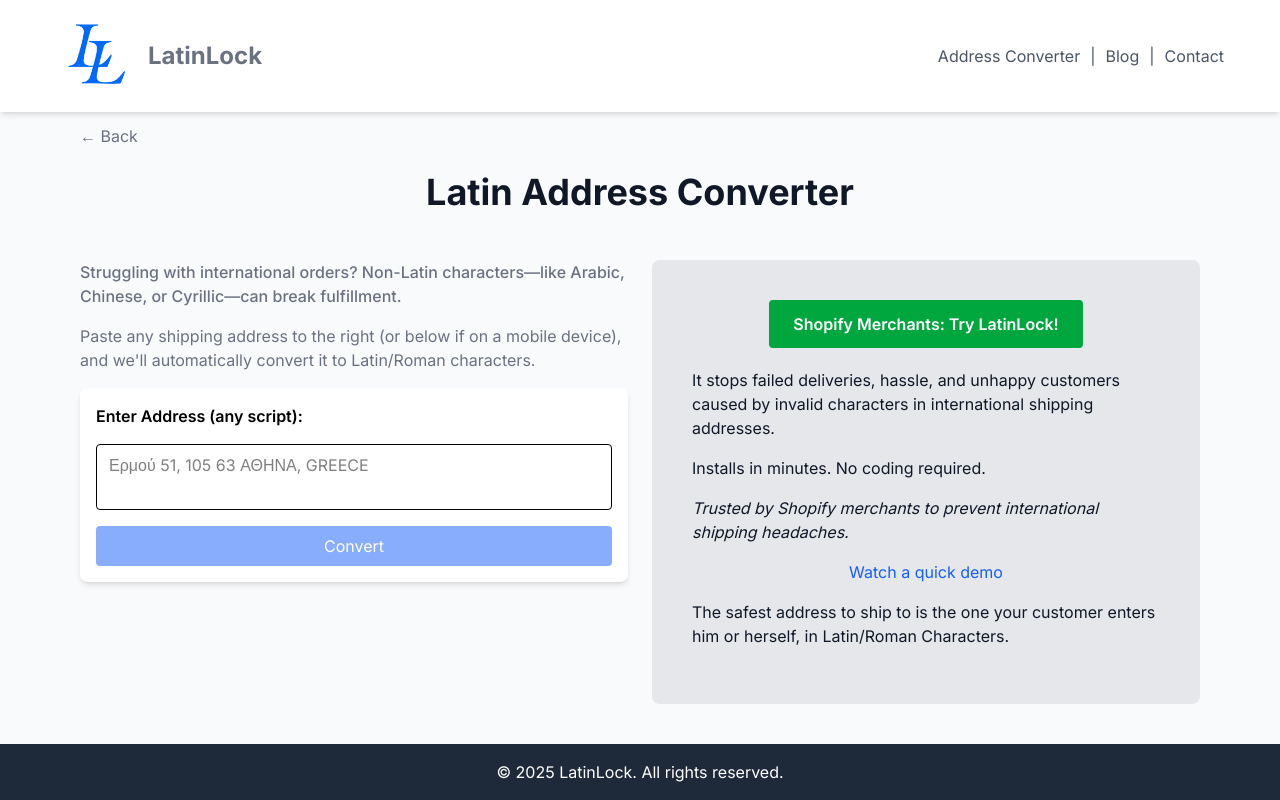
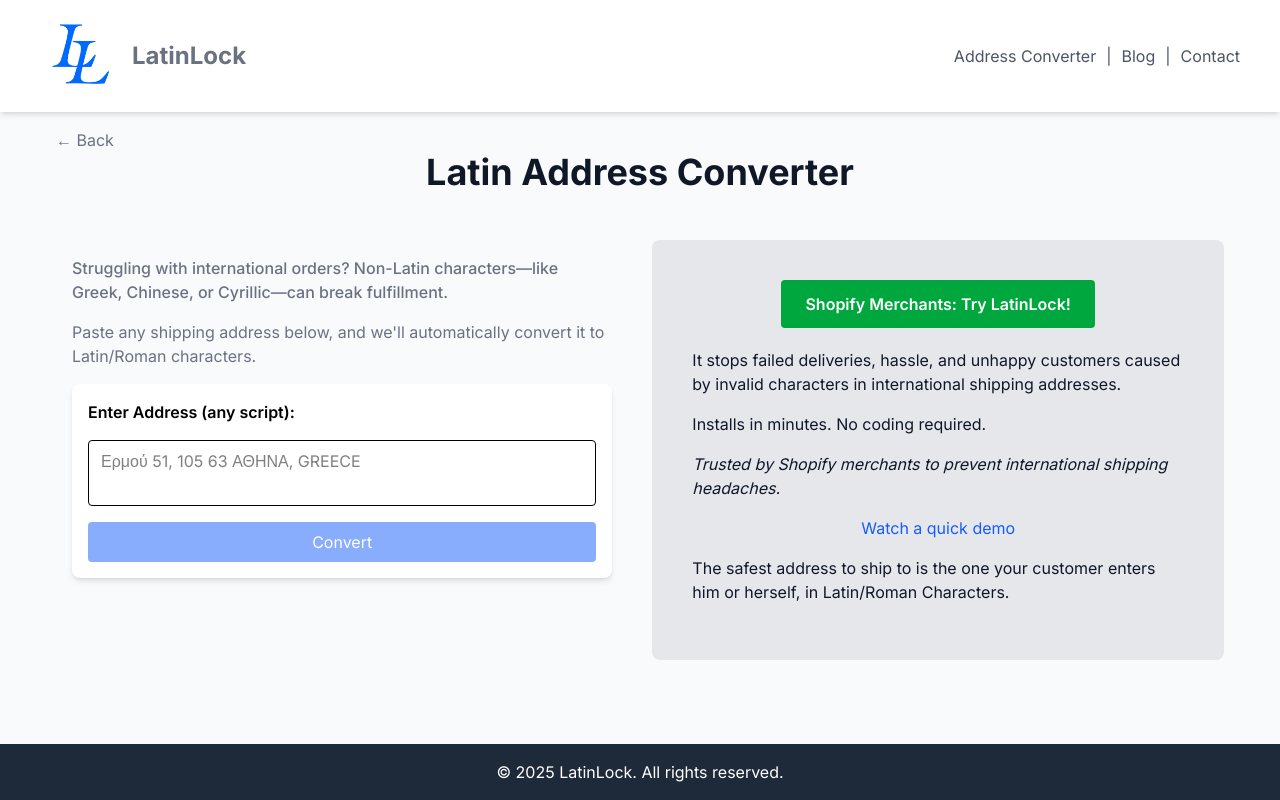
Before and after one commit to JohnE10/latinlocksite, a Next.js app: page /latinlock/latin-address-converter in a window 1280 px wide. Built offline with nearby package versions, Linux system fonts and the light colour scheme.

Commit message:
made ui mods

```diff
--- a/app/globals.css
+++ b/app/globals.css
@@ -13,6 +13,6 @@
 /* Optional: Custom utilities */
 @layer utilities {
   .container {
-    @apply max-w-[1200px] mx-auto px-4;
+    @apply max-w-[1200px] mx-auto;
   }
 }
--- a/app/latinlock/latin-address-converter/page.tsx
+++ b/app/latinlock/latin-address-converter/page.tsx
@@ -5,8 +5,8 @@
 
 export default function HomePage() {
   return (
-    <div className="py-3 mx-auto w-full">
-      <div className='ps-6'>
+    <div className="mx-auto w-full">
+      <div>
         <BackButton />
       </div>
 
@@ -15,16 +15,16 @@
       </h1>
 
       {/* Two-column layout on desktop; stacks on mobile */}
-      <div className="flex flex-col md:flex-row w-[90%] justify-between p-6 [@media(min-width:750px)]:w-[100%] mx-auto gap-6 items-start">
+      <div className="flex flex-col md:flex-row w-[90%] justify-between [@media(min-width:750px)]:w-[100%] mx-auto gap-6 mt-12 items-start">
 
         {/* left column: input form + CTA */}
-        <div className="md:w-1/2 flex flex-col items-center md:items-center w-full">
+        <div className="md:w-1/2 flex flex-col items-center md:items-center w-full p-4">
           <div className='text-gray-500'>
             <p className="mb-4 font-medium">
-              Struggling with international orders? Non-Latin characters—like Arabic, Chinese, or Cyrillic—can break fulfillment.
+              Struggling with international orders? Non-Latin characters—like Greek, Chinese, or Cyrillic—can break fulfillment.
             </p>
             <p className="mb-4">
-              Paste any shipping address to the right (or below if on a mobile device), and we'll automatically convert it to Latin/Roman characters.
+              Paste any shipping address below, and we'll automatically convert it to Latin/Roman characters.
             </p>
           </div>
 
--- a/app/layout.js
+++ b/app/layout.js
@@ -18,7 +18,7 @@
       <body className={`${inter.className} flex flex-col min-h-screen bg-gray-50`}>
         <GA4 />
         <Header />
-        <main className="flex-grow container">{children}</main>
+        <main className="flex-grow container p-4">{children}</main>
         <Footer />
       </body>
     </html>
--- a/components/BackButton.tsx
+++ b/components/BackButton.tsx
@@ -7,7 +7,7 @@
   return (
     <button
       onClick={() => router.back()}
-      className="inline-flex items-center text-gray-500 hover:text-gray-700 mb-6 cursor-pointer"
+      className="inline-flex items-center text-gray-500 hover:text-gray-700 cursor-pointer"
     >
       ← Back
     </button>
--- a/components/Header.jsx
+++ b/components/Header.jsx
@@ -4,7 +4,7 @@
 
 export default function Header() {
   return (
-    <header className="bg-white shadow-md">
+    <header className="bg-white shadow-md px-4">
       <div className="container flex justify-between items-center py-4">
         <Link href="/" className="flex items-center space-x-3">
           <Image
```
